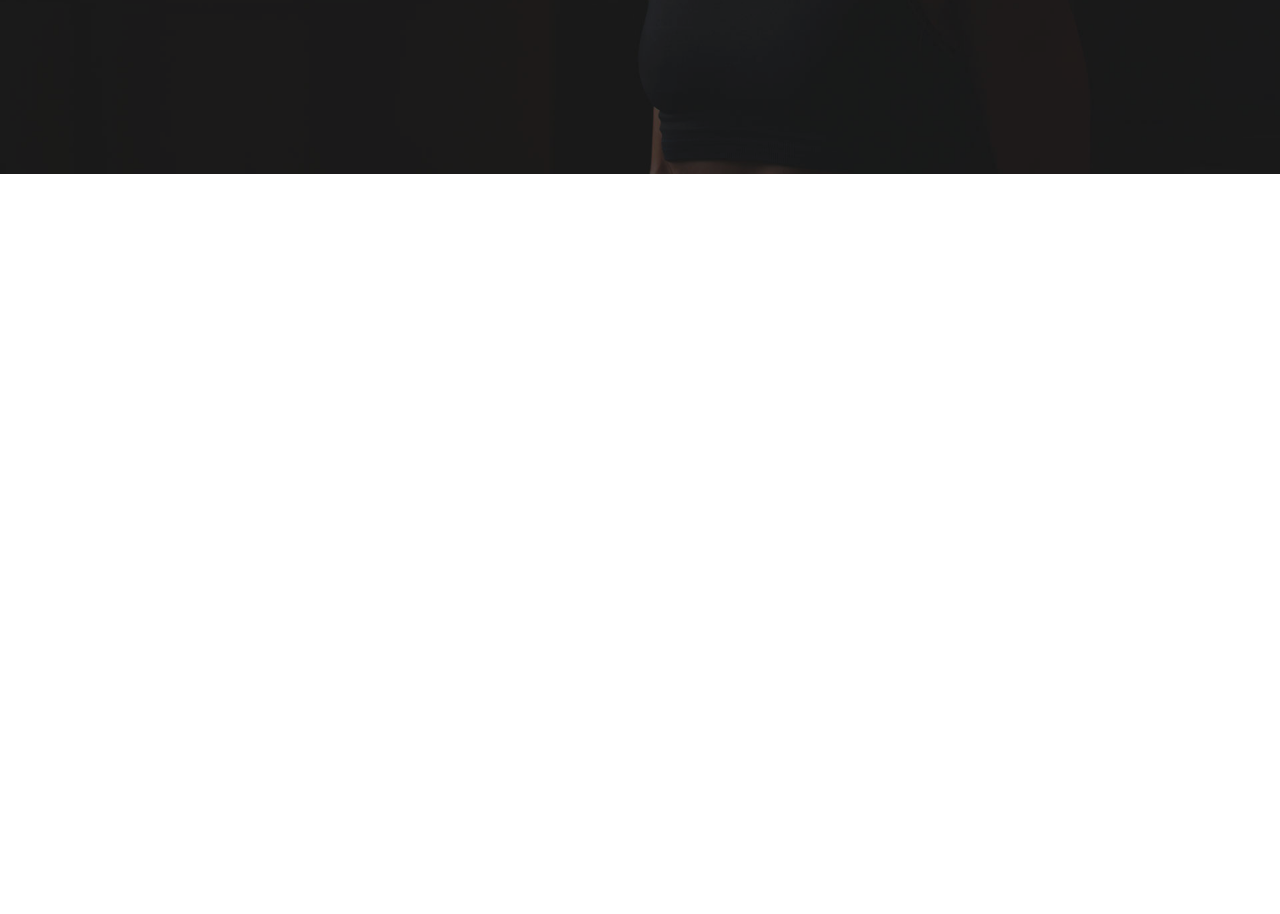
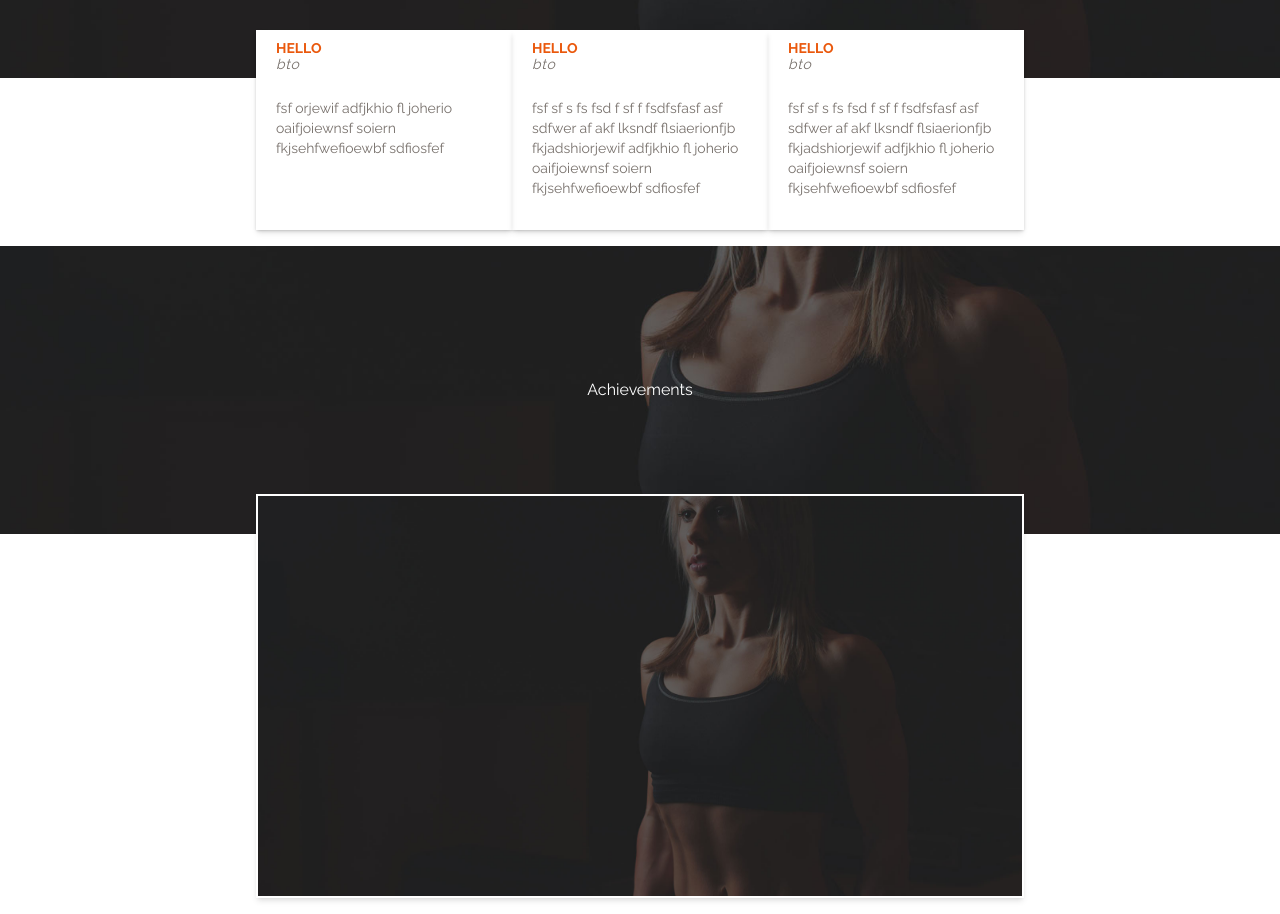
Before and after one commit to AnitKrJha/Gym-Trainer, a Next.js app: page / in a window 1280 px wide. Shown: the part 1644-2558 px from the top of the page. Before the commit the page ends 1818 px from the top, so only its background shows below. Built offline with nearby package versions, Linux system fonts and the light colour scheme.

Commit message:
Achievements section complete

```diff
--- a/package.json
+++ b/package.json
@@ -24,6 +24,7 @@
     "react": "18.2.0",
     "react-dom": "18.2.0",
     "react-fast-marquee": "^1.6.0",
+    "swiper": "^10.2.0",
     "tailwind-merge": "^1.14.0",
     "tailwindcss": "3.3.3",
     "tailwindcss-animate": "^1.0.6",
--- /dev/null
+++ b/src/components/AchievementCarouselSlide.tsx
@@ -0,0 +1,21 @@
+import React from "react";
+import ImageWithOverlay from "./ImageWithOverlay";
+
+type Props = {
+  imageSrc: string;
+};
+
+const AchievementCarouselSlide = (props: Props) => {
+  return (
+    <ImageWithOverlay
+      src={"/Fitness_slide_1.jpg"}
+      height={1000}
+      width={1000}
+      alt="Carousel"
+      containerClassName=""
+      heightClass="h-[400px]"
+    />
+  );
+};
+
+export default AchievementCarouselSlide;
--- /dev/null
+++ b/src/components/Achievements.tsx
@@ -0,0 +1,31 @@
+import React from "react";
+import ImageWithOverlay from "./ImageWithOverlay";
+import AchievementsCarousel from "./AchievementsCarousel";
+
+type Props = {};
+
+const Achievements = (props: Props) => {
+  return (
+    <section className="mb-4">
+      <ImageWithOverlay
+        heightClass="h-56 md:h-64 lg:h-72"
+        containerClassName=""
+        src="/Fitness_slide_1.jpg"
+        width={800}
+        height={800}
+        alt="hello"
+      >
+        <div className="flex h-56 md:h-64 lg:h-72 justify-center items-center text-background">
+          Achievements
+        </div>
+      </ImageWithOverlay>
+      <div className="px-2">
+        <div className="bg-background p-0.5 -mt-10 shadow-md max-w-3xl m-auto ">
+          <AchievementsCarousel />
+        </div>
+      </div>
+    </section>
+  );
+};
+
+export default Achievements;
--- /dev/null
+++ b/src/components/AchievementsCarousel.tsx
@@ -0,0 +1,40 @@
+import "swiper/css";
+import { Swiper, SwiperSlide } from "swiper/react";
+import { Navigation, Thumbs } from "swiper/modules";
+
+import AchievementCarouselSlide from "./AchievementCarouselSlide";
+import ImageWithOverlay from "./ImageWithOverlay";
+import { useState } from "react";
+
+type Props = {};
+
+const AchievementsCarousel = (props: Props) => {
+  const [thumbsSwiper, setThumbsSwiper] = useState<any>(null);
+  return (
+    <Swiper
+      modules={[Thumbs]}
+      spaceBetween={20}
+      thumbs={{ swiper: thumbsSwiper }}
+      slidesPerView={1}
+      autoplay
+      onSlideChange={() => {}}
+      grabCursor
+      onSwiper={(swiper) => console.log(swiper)}
+      className="w-full outline-offset-4 "
+    >
+      <SwiperSlide>
+        <AchievementCarouselSlide imageSrc="/Fitness_slide_1.jpg" />
+      </SwiperSlide>
+      <SwiperSlide>
+        <AchievementCarouselSlide imageSrc="/Fitness_slide_1.jpg" />
+      </SwiperSlide>
+      <SwiperSlide>
+        <AchievementCarouselSlide imageSrc="/Fitness_slide_1.jpg" />
+      </SwiperSlide>
+      <SwiperSlide>
+        <AchievementCarouselSlide imageSrc="/Fitness_slide_1.jpg" />
+      </SwiperSlide>
+    </Swiper>
+  );
+};
+export default AchievementsCarousel;
--- a/src/components/ImageWithOverlay.tsx
+++ b/src/components/ImageWithOverlay.tsx
@@ -19,7 +19,7 @@ const ImageWithOverlay = ({
     <>
       <div
         className={cn(
-          "w-full bg-black/20 relative",
+          "w-full bg-black-500/20 relative",
           heightClass,
           containerClassName
         )}
--- /dev/null
+++ b/src/components/TestimonialCard.tsx
@@ -0,0 +1,25 @@
+import React from "react";
+
+type Props = {
+  title: string;
+  subtitle: string;
+  comment: string;
+};
+
+const TestimonialCard = (props: Props) => {
+  return (
+    <div className="max-w-[400px] w-full h-[200px]     shadow-md py-2">
+      <div className="content w-full px-5">
+        <h3 className="text-primary text-sm text uppercase font-bold">
+          {props.title}
+        </h3>
+        <h4 className="text-muted-foreground font-normal tracking-wider text-sm -mt-1 italic">
+          {props.subtitle}
+        </h4>
+        <p className="mt-6 text-muted-foreground text-sm">{props.comment}</p>
+      </div>
+    </div>
+  );
+};
+
+export default TestimonialCard;
--- a/src/components/Testimonials.tsx
+++ b/src/components/Testimonials.tsx
@@ -1,5 +1,6 @@
 import React from "react";
 import ImageWithOverlay from "./ImageWithOverlay";
+import TestimonialCard from "./TestimonialCard";
 
 type Props = {};
 
@@ -7,17 +8,34 @@ const Testimonials = (props: Props) => {
   return (
     <section>
       <ImageWithOverlay
-        heightClass="h-64 md:h-72 lg:h-96"
+        heightClass="h-56 md:h-64 lg:h-72"
         containerClassName=""
         src="/Fitness_slide_1.jpg"
         width={800}
         height={800}
         alt="hello"
       >
-        <div className="flex h-64 md:h-72 lg:h-96 justify-center items-center text-background">
+        <div className="flex h-56 md:h-64 lg:h-72 justify-center items-center text-background">
           What Clients Say
         </div>
       </ImageWithOverlay>
+      <div className="testimonials flex-col md:flex-row  max-w-3xl flex  w-fit mb-4  -mt-12 md:z-[1] bg-background shadow mx-auto">
+        <TestimonialCard
+          title="hello"
+          subtitle="bto"
+          comment=" fsf orjewif adfjkhio fl joherio oaifjoiewnsf soiern  fkjsehfwefioewbf sdfiosfef"
+        />
+        <TestimonialCard
+          title="hello"
+          subtitle="bto"
+          comment=" fsf sf s fs fsd f sf f  fsdfsfasf asf sdfwer af akf lksndf  flsiaerionfjb fkjadshiorjewif adfjkhio fl joherio oaifjoiewnsf soiern  fkjsehfwefioewbf sdfiosfef"
+        />
+        <TestimonialCard
+          title="hello"
+          subtitle="bto"
+          comment=" fsf sf s fs fsd f sf f  fsdfsfasf asf sdfwer af akf lksndf  flsiaerionfjb fkjadshiorjewif adfjkhio fl joherio oaifjoiewnsf soiern  fkjsehfwefioewbf sdfiosfef"
+        />
+      </div>
     </section>
   );
 };
--- a/src/pages/index.tsx
+++ b/src/pages/index.tsx
@@ -8,6 +8,7 @@ import AboutSection from "@/components/AboutSection";
 import Marquees from "@/components/Marquee";
 import ImageWithOverlay from "@/components/ImageWithOverlay";
 import Testimonials from "@/components/Testimonials";
+import Achievements from "@/components/Achievements";
 
 const inter = Inter({ subsets: ["latin"] });
 
@@ -36,6 +37,7 @@ export default function Home() {
       <AboutSection /> */}
       <Marquees content="" />
       <Testimonials />
+      <Achievements />
       {/* </ImageWithOverlay> */}
     </div>
   );
```
Also changed, not shown: 1 other file (tests, documents, lock files or other folders).
